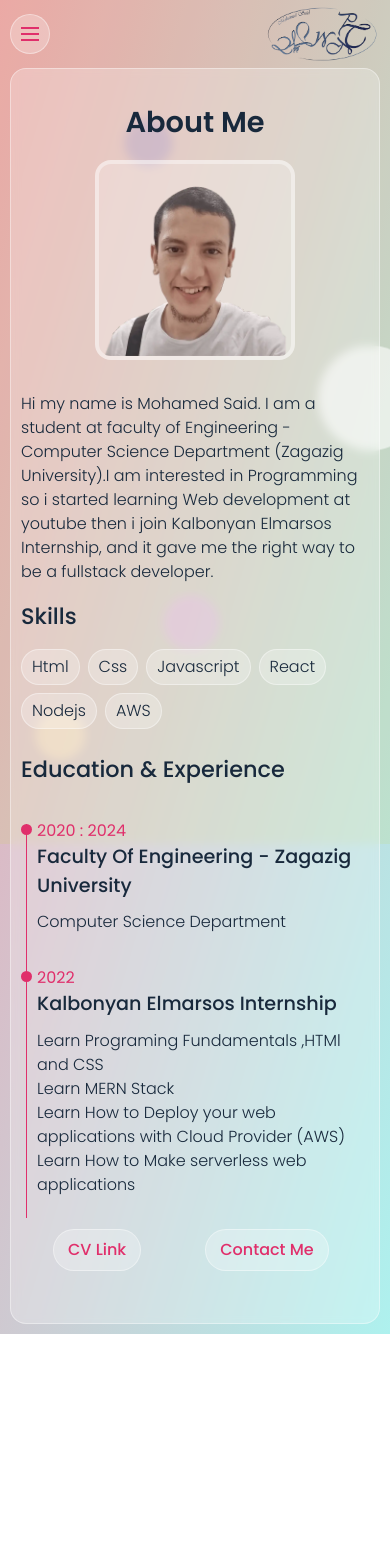
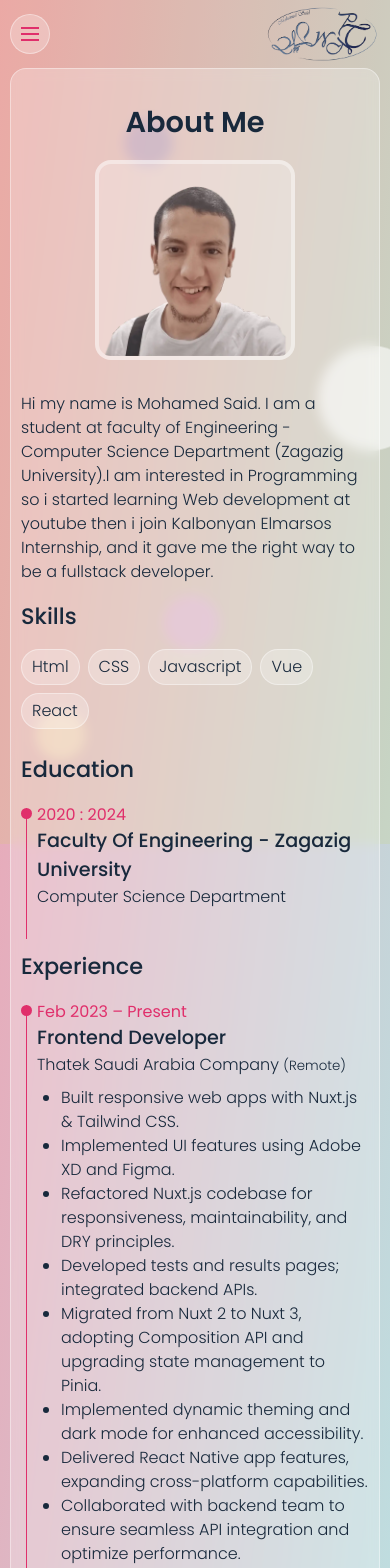
Before and after one commit to eng-mohamedSaid/MohamedSaidWebsite, a Vue app: page /about in a window 390 px wide. Shown: the top 1568 px of the page. Before the commit the page ends 1334 px from the top, so only its background shows below. Built offline with nearby package versions, Linux system fonts and the light colour scheme.

Commit message:
refactor code and removed unsed css

```diff
--- a/src/App.vue
+++ b/src/App.vue
@@ -11,13 +11,13 @@ const isLoading = ref(true);
 
 setTimeout(() => {
   isLoading.value = false;
-}, 5000);
+}, 1500);
 </script>
 
 <template>
   <CirclesBackground />
-  <div class="main">
-    <Loader v-if="isLoading" />
+  <Loader v-if="isLoading" />
+  <div v-else class="main">
     <Navbar v-model="isNavActive" v-if="!route.meta.hideNavbar" />
     <RouterView v-show="!isNavActive" />
   </div>
--- a/src/assets/main.css
+++ b/src/assets/main.css
@@ -10,11 +10,8 @@
   --white: #ffffff;
   --white-alpha-40: rgba(255, 255, 255, 0.4);
   --white-alpha-25: rgba(255, 255, 255, 0.25);
-  --backdrop-filter-blur: blur(5px);
 }
-/* ///////////////////////////////////////// */
-/* global settings*/
-/* ///////////////////////////////////////// */
+
 * {
   margin: 0;
   padding: 0;
@@ -39,10 +36,6 @@ body {
   padding: 0px 1rem 1rem 1rem;
   font-family: "Poppins", sans-serif;
   font-weight: 300;
-
-  /* //! */
-  /* -webkit-tap-highlight-color: transparent; */
-  /* //! */
 }
 body::before {
   content: "";
@@ -55,9 +48,7 @@ body::before {
   z-index: -1;
   opacity: 0.12;
 }
-body.hide-scrolling {
-  overflow-y: hidden;
-}
+
 .main {
   max-width: 1300px;
   margin: auto;
@@ -89,34 +80,11 @@ section {
   border: 1px solid var(--white-alpha-40);
   border-radius: 1rem;
   min-height: 90vh;
-  backdrop-filter: var(--backdrop-filter-blur);
+  backdrop-filter: blur(6px);
   padding: 0 2rem;
   width: 100%;
 }
-section.active {
-  display: block;
-  animation: fadeIn 0.5s ease-in-out forwards;
-}
-section.fade-out {
-  animation: fadeOut 0.5s ease-in-out forwards;
-}
-.container {
-  padding: 0 2rem;
-  width: 100%;
-}
-.row {
-  display: flex;
-  flex-wrap: wrap;
-}
-.flex-end {
-  justify-content: flex-end;
-}
-.hidden {
-  display: none !important;
-}
-.align-item-center {
-  align-items: center;
-}
+
 /* section title */
 .section-title {
   padding: 2rem 1rem 1rem 1rem;
@@ -127,7 +95,6 @@ section.fade-out {
   font-size: 2.2rem;
 }
 
-/* Typography base styles */
 .title {
   font-size: 2rem;
 }
@@ -193,6 +160,7 @@ button {
   font-family: inherit;
   user-select: none;
 }
+
 /* Animation KeyFrames
    -----------*/
 @keyframes fadeOut {
@@ -238,31 +206,15 @@ button {
   }
 }
 
-/* ----------------
-responsive
------------------- */
-
-@media (max-width: 991px) {
-  .container {
-    padding: 0;
-  }
-
-  .home-text .btn {
-    margin: 0 2rem 2rem;
-  }
-  .about-text .btn {
-    margin: 0 2rem 1.3rem;
-  }
-  .btn {
-    padding: 8px 14px;
-  }
-}
 @media (max-width: 767px) {
   body {
     padding: 0px 10px 10px 10px;
   }
   section {
     padding: 0 10px;
+  }
+  .btn {
+    padding: 8px 14px;
   }
   .section-title {
     font-size: 1.8rem;
@@ -279,39 +231,4 @@ responsive
   .description {
     font-size: 1rem;
   }
-
-  .about-img {
-    width: 70%;
-  }
-  .contact-form,
-  .contact-info,
-  .about-text {
-    width: 80%;
-    font-size: 1.2rem;
-  }
-  .about-row {
-    flex-direction: column;
-    align-items: center;
-    gap: 1rem;
-  }
-
-  .contact-row {
-    flex-direction: column;
-    gap: 0.5rem;
-    align-items: center;
-  }
-  .contact-info {
-    order: -1;
-  }
-  .contact-form {
-    margin-bottom: 1.5rem;
-  }
 }
-@media (max-width: 575px) {
-  .about-img {
-    width: 70%;
-  }
-  .about-text {
-    font-size: 1.1rem;
-  }
-}
--- a/src/components/CirclesBackground.vue
+++ b/src/components/CirclesBackground.vue
@@ -1,16 +1,11 @@
 <script setup></script>
 <template>
   <div class="bg-circles">
-    <div class="circle-1"></div>
-    <div class="circle-2"></div>
-    <div class="circle-3"></div>
-    <div class="circle-4"></div>
-    <div class="circle-5"></div>
+    <div v-for="index in 5" :key="index" :class="`circle-${index}`"></div>
   </div>
 </template>
 
 <style scoped>
-/* background circles */
 .bg-circles {
   position: fixed;
   top: 0;
@@ -38,7 +33,7 @@
   top: 70%;
   height: 4rem;
   width: 4rem;
-  background-color:  rgb(231, 173, 231);
+  background-color: rgb(231, 173, 231);
   opacity: 0.4;
   animation: zoomInOut 8s linear infinite;
 }
--- a/src/components/Loader.vue
+++ b/src/components/Loader.vue
@@ -1,6 +1,4 @@
-<script setup>
-// No script needed for this animation
-</script>
+<script setup></script>
 
 <template>
   <div class="loader-container">
--- a/src/components/Navbar.vue
+++ b/src/components/Navbar.vue
@@ -26,12 +26,16 @@ const closeNav = () => {
         <span :class="{ active: modelValue }"></span>
       </button>
       <RouterLink to="/">
-        <img @click="closeNav" class="logo" src="@/assets/img/logo.png" alt="logo" />
+        <img
+          @click="closeNav"
+          class="logo"
+          src="@/assets/img/logo.png"
+          alt="logo"
+        />
       </RouterLink>
     </div>
 
-    <nav v-show="modelValue">
-      <section class="nav-inner">
+    <section class="nav-inner" v-show="modelValue">
       <RouterLink class="nav-item link-item" to="/" @click="closeNav"
         >Home</RouterLink
       >
@@ -45,7 +49,6 @@ const closeNav = () => {
         >Contact</RouterLink
       >
     </section>
-    </nav>
   </header>
 </template>
 
@@ -118,20 +121,7 @@ const closeNav = () => {
 .header:not(.active) .nav-toggler:hover span::before {
   width: 50%;
 }
-/* nav */
-.nav {
-  position: fixed;
-  left: 0;
-  top: 0;
-  height: 100%;
-  width: 100%;
-  padding: 1.5rem;
-  overflow-y: auto;
-  visibility: hidden;
-}
-.header.active .nav {
-  visibility: visible;
-}
+
 .nav-inner {
   display: flex;
   flex-direction: column;
--- a/src/views/AboutView.vue
+++ b/src/views/AboutView.vue
@@ -1,9 +1,75 @@
 <script setup>
 import { RouterLink } from "vue-router";
+
+const skills = ["html", "CSS", "javascript", "Vue", "React"];
+const experiences = [
+  {
+    date: "Feb 2023 – Present",
+    title: "Frontend Developer",
+    company: "Thatek Saudi Arabia Company",
+    location: "Remote",
+    details: [
+      "Built responsive web apps with Nuxt.js & Tailwind CSS.",
+      "Implemented UI features using Adobe XD and Figma.",
+      "Refactored Nuxt.js codebase for responsiveness, maintainability, and DRY principles.",
+      "Developed tests and results pages; integrated backend APIs.",
+      "Migrated from Nuxt 2 to Nuxt 3, adopting Composition API and upgrading state management to Pinia.",
+      "Implemented dynamic theming and dark mode for enhanced accessibility.",
+      "Delivered React Native app features, expanding cross-platform capabilities.",
+      "Collaborated with backend team to ensure seamless API integration and optimize performance.",
+    ],
+  },
+  {
+    date: "Sep 2023 – Jul 2024",
+    title: "Team Leader & Frontend Lead",
+    project: "Graduation Project - Zagazig University",
+    company: "ZWEB - AI-powered website builder",
+    details: [
+      "Led 15-member team to develop an AI-driven landing page builder.",
+      "Mentored team on React & Git best practices.",
+      "Managed tasks, code merges, and conflict resolution.",
+      "Designed UI with Figma; integrated AI backend features.",
+      "Fostered open communication and team collaboration.",
+    ],
+  },
+  {
+    date: "Jan 2023 – Feb 2023",
+    title: "Frontend Developer",
+    company: "Freelance",
+    details: [
+      "Designed and developed a responsive Islamic website featuring audio and video content using HTML, CSS, and JavaScript.",
+      "Built multiple sections including Lessons, Lectures, Sermons, and Articles optimized for seamless user experience.",
+      "Ensured full compatibility across mobile, tablet, and desktop devices.",
+      "Collaborated closely with the client to refine features through multiple iterations.",
+    ],
+  },
+  {
+    date: "Oct 2022",
+    title: "Frontend Developer",
+    company: "Freelance",
+    details: [
+      "Built React landing page with brand-aligned design.",
+      "Created visuals using Adobe Illustrator.",
+      "Designed responsive layouts from wireframes.",
+    ],
+  },
+  {
+    date: "Apr 2022 – Sep 2022",
+    title: "Software Engineer Intern",
+    company: "Kalbonyan Elmarsos Internship",
+    details: [
+      "Completed comprehensive training in programming fundamentals, including object-oriented design, data structures, algorithms, and software testing.",
+      "Mastered web development with HTML, CSS, and responsive design through real-world projects.",
+      "Learned full MERN stack development: JavaScript, React.js, Node.js, and MongoDB.",
+      "Gained practical experience deploying applications on AWS and building serverless web applications.",
+      "Developed proficiency in Git and version control workflows.",
+    ],
+  },
+];
 </script>
 
 <template>
-  <section id="about">
+  <section>
     <h2 class="section-title">about me</h2>
 
     <div class="about-row">
@@ -19,37 +85,42 @@ import { RouterLink } from "vue-router";
         </p>
         <p class="subtitle">Skills</p>
         <div class="skills">
-          <div class="skill-item">html</div>
-          <div class="skill-item">css</div>
-          <div class="skill-item">javascript</div>
-          <div class="skill-item">React</div>
-          <div class="skill-item">Nodejs</div>
-          <div class="skill-item">AWS</div>
+          <div v-for="skill in skills" :key="skill" class="skill-item">
+            {{ skill }}
+          </div>
         </div>
 
-        <p class="subtitle">Education & Experience</p>
-
-        <!-- Education start  -->
-        <div class="tab-content active" id="education">
+        <p class="subtitle">Education</p>
         <div class="timeline">
           <div class="timeline-item">
             <span class="date">2020 : 2024</span>
             <h4>Faculty of Engineering - Zagazig university</h4>
             <p>Computer Science Department</p>
           </div>
+        </div>
 
+        <p class="subtitle">Experience</p>
+        <div class="tab-content active">
           <div class="timeline">
-              <div class="timeline-item">
-                <span class="date">2022</span>
-                <h4>Kalbonyan Elmarsos Internship</h4>
-                <p>Learn Programing Fundamentals ,HTMl and CSS</p>
-                <p>Learn MERN Stack</p>
-                <p>
-                  Learn How to Deploy your web applications with Cloud Provider
-                  (AWS)
+            <div
+              v-for="(exp, index) in experiences"
+              :key="index"
+              class="timeline-item"
+            >
+              <span class="date">{{ exp.date }}</span>
+              <h4>{{ exp.title }}</h4>
+              <template v-if="exp.project">
+                <h4>{{ exp.project }}</h4>
+              </template>
+              <p v-if="exp.company">
+                {{ exp.company }}
+                <small v-if="exp.location"> ({{ exp.location }})</small>
               </p>
-                <p>Learn How to Make serverless web applications</p>
-              </div>
+              <ul>
+                <li v-for="(detail, i) in exp.details" :key="i">
+                  {{ detail }}
+                </li>
+              </ul>
             </div>
           </div>
         </div>
@@ -99,49 +170,6 @@ import { RouterLink } from "vue-router";
   margin: 0 0.8rem 0.8rem 0;
   border-radius: 1.5rem;
 }
-.about-tabs {
-  margin: 1.5rem;
-}
-.about-tabs .tab-item {
-  padding: 2px 0;
-  background-color: transparent;
-  border: none;
-  display: inline-block;
-  color: var(--blue-dark);
-  font-size: 1.5rem;
-  cursor: pointer;
-  font-weight: 500;
-  margin: 0 1.5rem 0 0;
-  position: relative;
-  opacity: 0.5;
-  transition: all 0.3s ease;
-}
-.about-tabs .tab-item:last-child {
-  margin: 0;
-}
-.about-tabs .tab-item:before {
-  content: "";
-  position: absolute;
-  left: 0;
-  bottom: 0;
-  width: 0%;
-  height: 1px;
-  background-color: var(--blue-dark);
-  transition: width 0.3s ease;
-}
-.about-tabs .tab-item:hover::before {
-  width: 100%;
-}
-.about-tabs .tab-item.active::before {
-  width: 100%;
-  background-color: var(--main-color);
-}
-.about-tabs .tab-item.active {
-  color: var(--main-color);
-  opacity: 1;
-  cursor: auto;
-}
-/* timeline for education */
 .timeline {
   position: relative;
 }
@@ -153,14 +181,6 @@ import { RouterLink } from "vue-router";
   top: 5px;
   left: 5px;
   background-color: var(--main-color);
-}
-/* ------------------for active Education and experience----------------------------------------- */
-.tab-content {
-  padding: 1rem 0;
-  display: none;
-}
-.tab-content.active {
-  display: block;
 }
 .timeline-item {
   margin-bottom: 2rem;
@@ -188,7 +208,13 @@ import { RouterLink } from "vue-router";
 .timeline-item h4 {
   font-size: 1.2rem;
   text-transform: capitalize;
+}
+.timeline-item p {
   margin: 0 0 0.6rem;
+}
+.timeline-item ul {
+  list-style: disc;
+  padding-left: 1.5rem;
 }
 
 .btn {
--- a/src/views/ContactView.vue
+++ b/src/views/ContactView.vue
@@ -3,38 +3,50 @@ import Envelope from "@/components/icons/Envelope.vue";
 import Whatsapp from "@/components/icons/Whatsapp.vue";
 import LinkedIn from "@/components/icons/LinkedIn.vue";
 import Github from "@/components/icons/Github.vue";
+
+const contacts = [
+  {
+    label: "Email",
+    href: "mailto:mohamedsaidredwan@gmail.com",
+    icon: Envelope,
+  },
+  {
+    label: "Whatsapp",
+    href: "https://wa.me/01206184802",
+    icon: Whatsapp,
+  },
+  {
+    label: "LinkedIn",
+    href: "https://www.linkedin.com/in/mohamedsaidredwan",
+    icon: LinkedIn,
+  },
+  {
+    label: "Github",
+    href: "https://github.com/eng-mohamedSaid",
+    icon: Github,
+  },
+];
 </script>
 
 <template>
-  <section class="contact-section" id="contact">
+  <section>
     <h2 class="section-title">contact me</h2>
 
     <div class="social-links">
-      <div class="social-links-link">
-        <p>Email</p>
-        <a href="mailto:mohamedsaidredwan@gmail.com" target="_blank"
-          ><Envelope class="main-color"
-        /></a>
-      </div>
-      <div class="social-links-link">
-        <p>Whatsapp</p>
-        <a href="https://wa.me/01206184802" target="_blank"
-          ><Whatsapp class="main-color"
-        /></a>
-      </div>
-      <div class="social-links-link">
-        <p>LinkedIn</p>
+      <div
+        v-for="(contact, index) in contacts"
+        :key="index"
+        class="social-links-link"
+      >
+        <p>{{ contact.label }}</p>
         <a
-          href="https://www.linkedin.com/in/mohamedsaidredwan"
+          :href="contact.href"
           target="_blank"
-          ><LinkedIn class="main-color"
-        /></a>
-      </div>
-      <div class="social-links-link">
-        <p>Github</p>
-        <a href="https://github.com/eng-mohamedSaid" target="_blank"
-          ><Github class="main-color"
-        /></a>
+          rel="noopener noreferrer"
+          aria-label="Contact via {{ contact.label }}"
+        >
+          <component :is="contact.icon" class="icon" />
+        </a>
       </div>
     </div>
   </section>
@@ -45,18 +57,24 @@ import Github from "@/components/icons/Github.vue";
   display: flex;
   flex-direction: column;
   align-items: center;
+  justify-content: center;
+  height: 70vh;
   gap: 1rem;
 }
+
 .social-links-link {
   display: flex;
   align-items: center;
   gap: 1rem;
 }
+
 .social-links-link p {
   width: 130px;
   font-size: 1.2rem;
   font-weight: 500;
+  margin: 0;
 }
+
 .social-links a {
   display: inline-flex;
   align-items: center;
@@ -68,17 +86,18 @@ import Github from "@/components/icons/Github.vue";
   color: var(--main-color);
   border-radius: 50%;
   margin: 0.3rem;
-  transition: all 0.3s ease;
+  transition: background-color 0.3s ease, color 0.3s ease;
+  text-decoration: none;
 }
+
 .social-links a:hover {
   background-color: var(--main-color);
+  color: var(--white);
 }
-.main-color {
-  color: var(--main-color);
+
+.icon {
   width: 30px;
   height: 30px;
-}
-a:hover .main-color {
-  color: var(--white);
+  transition: color 0.3s ease;
 }
 </style>
--- a/src/views/HomeView.vue
+++ b/src/views/HomeView.vue
@@ -3,7 +3,7 @@ import { RouterLink } from "vue-router";
 </script>
 
 <template>
-  <section class="home-section align-item-center" id="home">
+  <section class="home-section">
     <div class="home-text">
       <p>Hello , I 'm</p>
       <h1>Mohamed Said</h1>
@@ -19,6 +19,7 @@ import { RouterLink } from "vue-router";
 <style scoped>
 .home-section {
   display: flex;
+  align-items: center;
 }
 
 .home-text {
@@ -30,8 +31,6 @@ import { RouterLink } from "vue-router";
 .home-text h1 {
   font-size: 2rem;
   cursor: pointer;
-}
-.home-text h1 {
   color: var(--main-color);
   text-shadow: 0 0 10px #fff, 0 0 20px #fff, 0 0 40px #fff, 0 0 80px #fff,
     0 0 120px #fff, 0 0 160px #fff;
--- a/src/views/PortfolioView.vue
+++ b/src/views/PortfolioView.vue
@@ -3,7 +3,7 @@ import { projects } from "@/data/data.js";
 </script>
 
 <template>
-  <section id="portfolio">
+  <section>
     <h2 class="section-title">recent work</h2>
 
     <div class="portfolio-items">
@@ -57,9 +57,6 @@ import { projects } from "@/data/data.js";
   max-width: 100%;
   height: auto;
 }
-.portfolio-item-details {
-  display: none;
-}
 
 @media (max-width: 767px) {
   .portfolio-item {
--- a/src/views/ProjectDetail.vue
+++ b/src/views/ProjectDetail.vue
@@ -16,7 +16,7 @@ onMounted(() => {
 </script>
 
 <template>
-  <section id="portfolio" class="project-details" v-if="project">
+  <section class="project-details" v-if="project">
     <div class="portfolio-item">
       <div class="portfolio-item-thumbnail">
         <img :src="project.img" :alt="project.alt" />
@@ -38,7 +38,6 @@ onMounted(() => {
       </ul>
 
       <div class="btns-container">
-
         <a class="btn" :href="project.online" target="_blank">Demo</a>
         <a class="btn" :href="project.github" target="_blank">Github</a>
       </div>
@@ -72,7 +71,7 @@ onMounted(() => {
 .portfolio-item {
   margin: 1.3rem;
 }
-.btns-container{
+.btns-container {
   display: flex;
   gap: 1rem;
   align-items: center;
@@ -82,9 +81,8 @@ onMounted(() => {
   .project-details {
     padding: 0;
   }
-  .btns-container{
-
-  justify-content: space-between;
-}
+  .btns-container {
+    justify-content: space-between;
+  }
 }
 </style>
```
Also changed, not shown: src/assets/base.css (deleted). Lines whose indentation alone changed are shown as unchanged.
